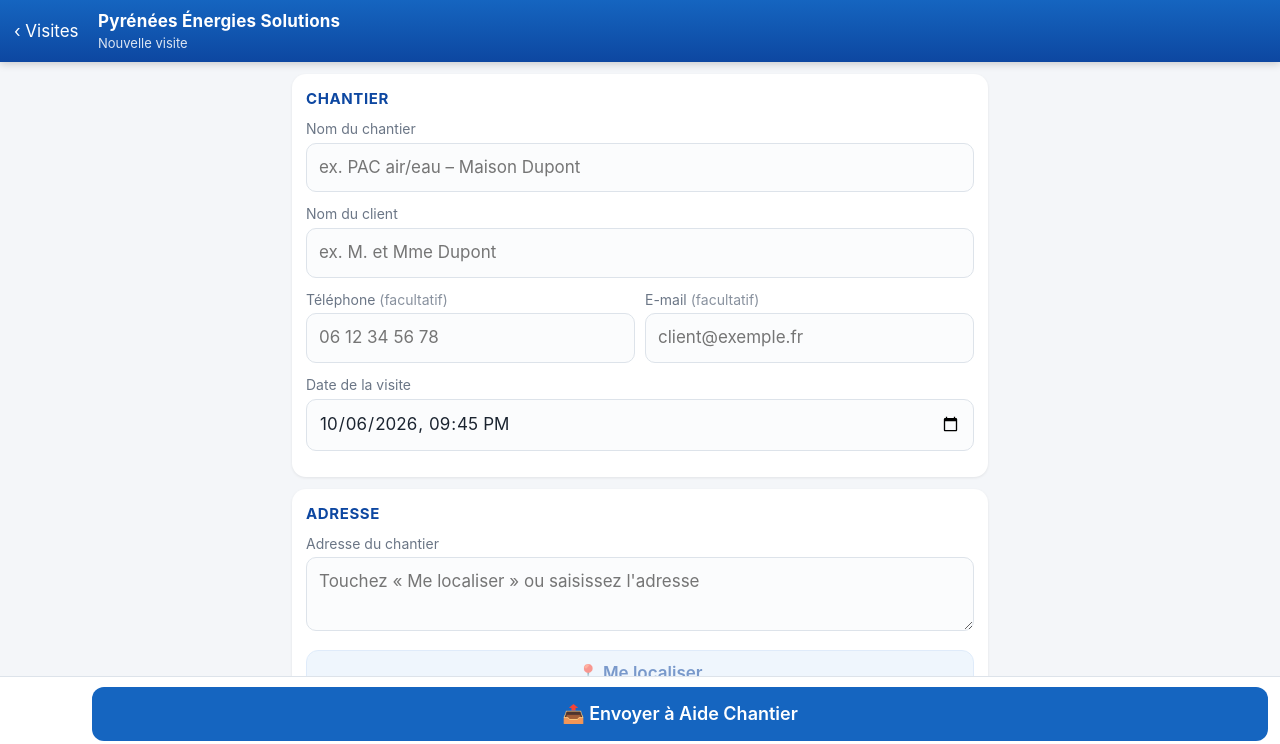
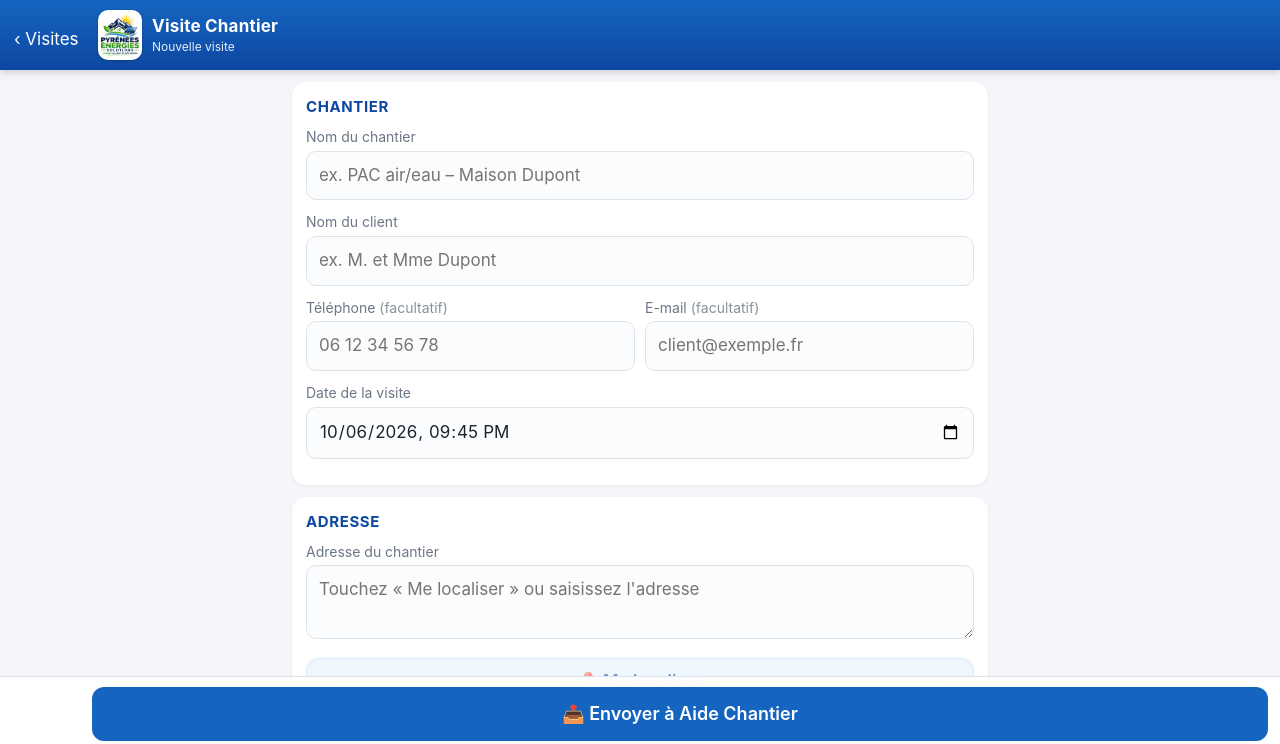
Before and after one commit to laurentfrison24-hub/visite-chantier, a plain HTML site: page app/index.html in a window 1280 px wide. Both pictures are taken after a click on the button "＋ Nouvelle visite". Shown: the top 744 px of the page. Drawn offline with Linux system fonts and the light colour scheme.

Commit message:
Visite Chantier v1.2.1 — logo PES dans l'en-tête
Logo optimisé (logo-header.png ~26 Ko, logo-192.png) à gauche du titre
court « Visite Chantier » sur le bandeau bleu ; CACHE v1.2.1.

```diff
--- a/app/app.js
+++ b/app/app.js
@@ -2,7 +2,7 @@
    Application web autonome (PWA), sans serveur. Données dans IndexedDB. */
 'use strict';
 (function () {
-const APP_VERSION = '1.2.0';
+const APP_VERSION = '1.2.1';
 const COMPANY = 'Pyrénées Énergies Solutions';
 const MAX_SIDE = 2000;          // côté long max des photos (stockage)
 const JPEG_Q = 0.85;
@@ -383,7 +383,7 @@ async function showHome() {
   document.body.classList.remove('in-chantier', 'in-settings');
   $('#view-chantier').hidden = true; $('#view-settings').hidden = true; $('#view-home').hidden = false;
   $('#btn-back').hidden = true; $('#btn-settings').hidden = false;
-  $('#topbar-sub').textContent = 'Visites de chantier';
+  $('#topbar-sub').textContent = 'Pyrénées Énergies Solutions';
   document.title = 'Visite Chantier – ' + COMPANY;
   const list = await DB.allChantiers();
   const key = (c) => (c.date || '') + '|' + (c.createdAt || '');
--- a/app/index.html
+++ b/app/index.html
@@ -21,8 +21,11 @@
 <header class="topbar">
   <button class="back" id="btn-back" type="button" hidden aria-label="Retour à la liste">‹ Visites</button>
   <div class="brand">
-    <div class="brand-name">Pyrénées Énergies Solutions</div>
-    <div class="brand-sub" id="topbar-sub">Visites de chantier</div>
+    <img class="brand-logo" src="icons/logo-header.png" alt="" width="44" height="50" decoding="async">
+    <div class="brand-text">
+      <div class="brand-name">Visite Chantier</div>
+      <div class="brand-sub" id="topbar-sub">Pyrénées Énergies Solutions</div>
+    </div>
   </div>
   <button class="settings-btn" id="btn-settings" type="button" aria-label="Réglages">⚙️</button>
 </header>
--- a/app/styles.css
+++ b/app/styles.css
@@ -22,13 +22,20 @@ button{font:inherit;color:inherit}
   background:linear-gradient(180deg,var(--blue),var(--blue-d));color:#fff;
   padding:calc(var(--sat) + 10px) calc(var(--sar) + 14px) 10px calc(var(--sal) + 14px);min-height:60px;
   box-shadow:0 2px 8px rgba(0,0,0,.18)}
-.brand{flex:1;min-width:0;text-align:center}
+.brand{flex:1;min-width:0;display:flex;align-items:center;justify-content:center;gap:10px;text-align:left}
+.brand-logo{flex:none;width:44px;height:50px;object-fit:contain;background:#fff;border-radius:10px;padding:3px;box-shadow:0 1px 3px rgba(0,0,0,.18)}
+.brand-text{min-width:0;flex:0 1 auto}
 .brand-name{font-weight:700;font-size:17px;letter-spacing:.2px;white-space:nowrap;overflow:hidden;text-overflow:ellipsis}
-.brand-sub{font-size:13px;opacity:.85;white-space:nowrap;overflow:hidden;text-overflow:ellipsis}
+.brand-sub{font-size:12px;opacity:.9;white-space:nowrap;overflow:hidden;text-overflow:ellipsis}
 .back{position:absolute;left:calc(var(--sal) + 4px);bottom:8px;background:none;border:0;color:#fff;font-size:17px;padding:10px 10px;min-height:44px}
 .settings-btn{position:absolute;right:calc(var(--sar) + 4px);bottom:8px;background:none;border:0;color:#fff;font-size:22px;padding:8px 12px;min-height:44px;min-width:44px;line-height:1}
-body.in-chantier .brand,body.in-settings .brand{padding-left:84px;padding-right:56px;text-align:left}
+body.in-chantier .brand,body.in-settings .brand{padding-left:84px;padding-right:56px;justify-content:flex-start}
 body:not(.in-chantier):not(.in-settings) .brand{padding-right:56px}
+@media (max-width:360px){
+  .brand-logo{width:38px;height:43px;padding:2px;border-radius:8px}
+  .brand-name{font-size:15px}
+  .brand-sub{font-size:11px}
+}
 
 .view{padding:12px calc(var(--sar) + 12px) calc(var(--bar-h) + var(--sab) + 20px) calc(var(--sal) + 12px);max-width:720px;margin:0 auto}
 
--- a/app/sw.js
+++ b/app/sw.js
@@ -1,10 +1,11 @@
 /* Service worker – Visite Chantier : met en cache l'application pour un usage hors ligne. */
-const CACHE = 'visite-chantier-v1.2.0';
+const CACHE = 'visite-chantier-v1.2.1';
 const ASSETS = [
   './', './index.html', './styles.css', './app.js', './manifest.json',
   './vendor/jszip.min.js', './apple-touch-icon.png',
   './icons/icon-180.png', './icons/icon-192.png', './icons/icon-512.png',
   './icons/icon-maskable-512.png', './icons/favicon-32.png',
+  './icons/logo-header.png', './icons/logo-192.png',
 ];
 self.addEventListener('install', (e) => {
   e.waitUntil(caches.open(CACHE).then(c => c.addAll(ASSETS.map(u => new Request(u, { cache: 'reload' })))).then(() => self.skipWaiting()));
```
Also changed, not shown: test/e2e.js (+3 -1 lines), README.md, app/icons/logo-192.png (added), app/icons/logo-header.png (added), tools/brand/logo-pes.png (added).
